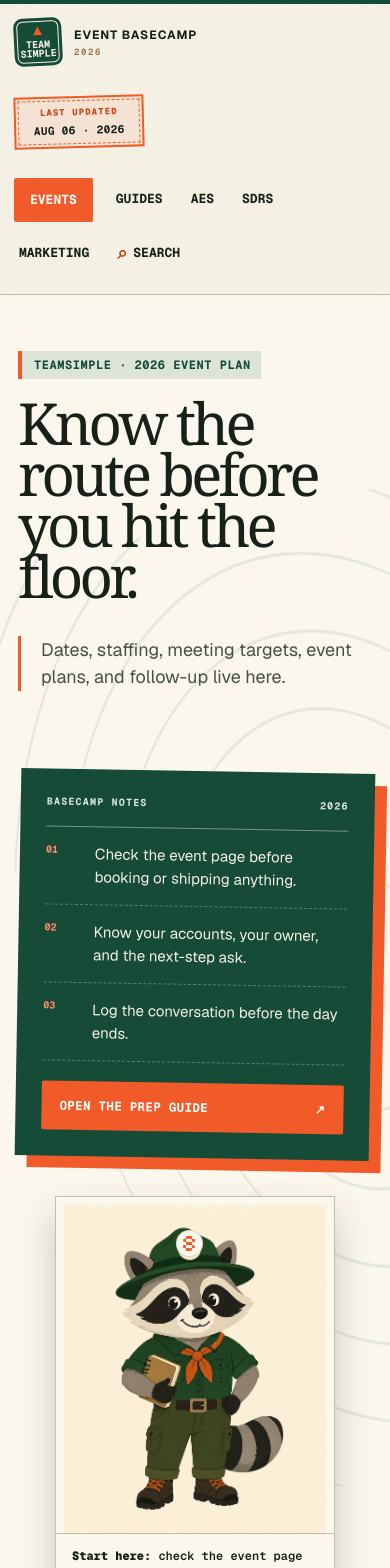
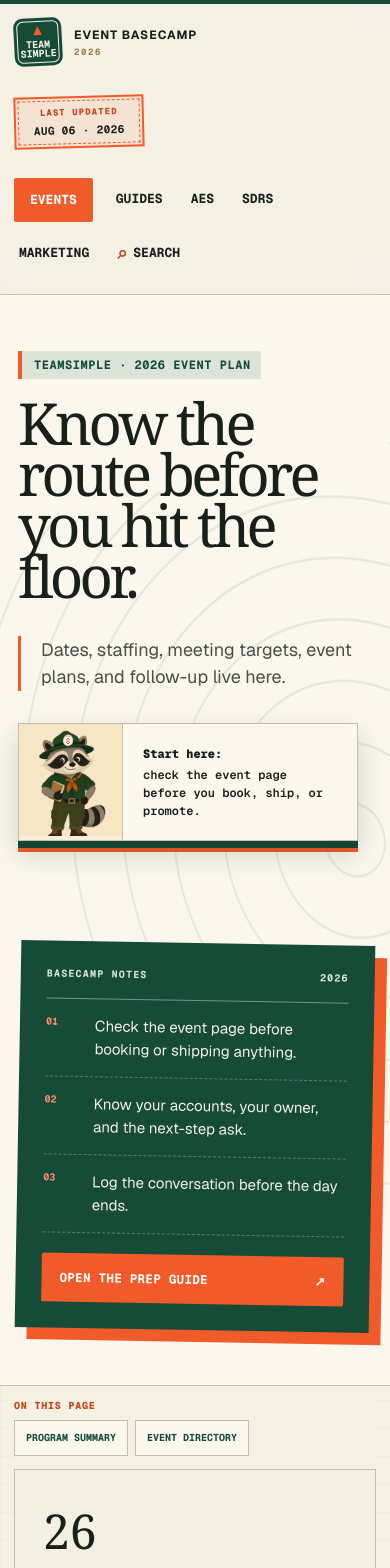
Before and after one commit to holden-biscuits/simple, a Next.js app: page / in a window 390 px wide. Shown: the top 1568 px of the page. Built offline with nearby package versions, Linux system fonts and the light colour scheme.

Commit message:
Fix ranger card hero overlap

```diff
--- a/app/globals.css
+++ b/app/globals.css
@@ -65,13 +65,13 @@
 .route-line { display: grid; grid-template-columns: 34px 1fr; gap: 15px; padding: 16px 0; border-bottom: 1px dashed rgba(255,255,255,.28); }
 .route-line > span { color: #ff8b67; font: 700 10px var(--font-geist-mono), monospace; }
 .route-line p { margin: 0; font-size: 15px; line-height: 1.5; }
-.hero-tools { position: relative; align-self: end; padding-bottom: 175px; }
-.ranger-card { position: absolute; left: 50%; bottom: -78px; width: 246px; z-index: 2; text-align: center; background: var(--canvas); border: 1px solid var(--line); box-shadow: 0 18px 38px rgba(24,33,25,.24), 0 8px 0 var(--green), 0 13px 0 var(--signal); transform: translateX(-50%); }
-.ranger-figure { position: relative; padding: 8px 8px 0; overflow: hidden; }
-.ranger-figure > img { width: 100%; height: auto; display: block; mix-blend-mode: multiply; filter: saturate(.92) contrast(1.03); }
+.hero-tools { position: relative; align-self: end; }
+.ranger-card { width: min(390px, calc(100% - 16px)); min-height: 118px; margin: 38px 0 0 8px; display: grid; grid-template-columns: 118px 1fr; text-align: left; background: var(--canvas); border: 1px solid var(--line); box-shadow: 0 12px 28px rgba(24,33,25,.18), 0 7px 0 var(--green), 0 11px 0 var(--signal); }
+.ranger-figure { min-width: 0; position: relative; overflow: hidden; border-right: 1px solid var(--line); background: #f7edd8; }
+.ranger-figure > img { width: 100%; height: 118px; display: block; object-fit: cover; object-position: 50% 13%; mix-blend-mode: multiply; filter: saturate(.92) contrast(1.03); }
 .ranger-hat-logo { position: absolute; left: 43.15%; top: 9.85%; width: 9.55%; aspect-ratio: 1; display: grid; place-items: center; border-radius: 50%; background: var(--canvas); box-shadow: inset 0 0 0 1px rgba(24,33,25,.15); transform: rotate(1deg); }
 .ranger-hat-logo img { width: 45%; height: 58%; object-fit: contain; }
-.ranger-card p { margin: 0; padding: 14px 16px 16px; background: var(--canvas); border-top: 1px solid var(--line); font: 600 12px/1.45 var(--font-geist-mono), monospace; text-align: left; }
+.ranger-card p { margin: 0; padding: 18px 20px; display: flex; flex-direction: column; justify-content: center; gap: 3px; background: var(--canvas); font: 600 12px/1.5 var(--font-geist-mono), monospace; }
 .button { margin-top: 24px; display: inline-flex; justify-content: space-between; gap: 40px; align-items: center; min-width: 230px; min-height: 48px; padding: 16px 18px; background: var(--signal); color: white; font: 700 12.5px var(--font-geist-mono), monospace; letter-spacing: .025em; text-transform: uppercase; border-radius: 2px; }
 .route-board .button { width: 100%; margin-top: 20px; }
 .button:hover { background: var(--signal-dark); }
@@ -498,8 +498,9 @@
   .measurement { padding: 35px 25px; }
   .home-hero::before, .role-hero::before, .event-hero::before { inset: 0 -70% 0 12%; }
   .directory::before { display: none; }
-  .hero-tools { padding-bottom: 0; display: flex; flex-direction: column; }
-  .ranger-card { position: relative; left: auto; bottom: auto; width: min(280px, calc(100% - 40px)); margin: 38px auto 26px; order: 2; box-shadow: 0 18px 34px rgba(24,33,25,.22), 0 8px 0 var(--green), 0 13px 0 var(--signal); transform: none; }
+  .hero-tools { display: block; }
+  .ranger-card { width: min(100% - 14px, 390px); margin: 32px 0 22px 0; grid-template-columns: 104px 1fr; box-shadow: 0 12px 26px rgba(24,33,25,.18), 0 7px 0 var(--green), 0 11px 0 var(--signal); }
+  .ranger-figure > img { height: 112px; }
 }
 
 @media (prefers-reduced-motion: reduce) { * { scroll-behavior: auto !important; transition: none !important; } }
--- a/app/page.tsx
+++ b/app/page.tsx
@@ -23,6 +23,15 @@
           <p className="eyebrow">TeamSimple · 2026 event plan</p>
           <h1>Know the route before you hit the floor.</h1>
           <p className="hero-note">Dates, staffing, meeting targets, event plans, and follow-up live here.</p>
+          <div className="ranger-card">
+            <div className="ranger-figure">
+              <Image src="/ranger-raccoon.png" width={1122} height={1402} alt="A raccoon ranger wearing a green hat with the Simple logo" priority unoptimized />
+              <span className="ranger-hat-logo" aria-hidden="true">
+                <Image src="/simple-mark.svg" width={19} height={24} alt="" />
+              </span>
+            </div>
+            <p><strong>Start here:</strong> check the event page before you book, ship, or promote.</p>
+          </div>
         </div>
         <div className="hero-tools">
           <div className="route-board" aria-label="Basecamp quick guide">
@@ -31,15 +40,6 @@
             <div className="route-line"><span>02</span><p>Know your accounts, your owner, and the next-step ask.</p></div>
             <div className="route-line"><span>03</span><p>Log the conversation before the day ends.</p></div>
             <Link className="button" href="/guides">Open the prep guide <span>↗</span></Link>
-          </div>
-          <div className="ranger-card">
-            <div className="ranger-figure">
-              <Image src="/ranger-raccoon.png" width={1122} height={1402} alt="A raccoon ranger wearing a green hat with the Simple logo" priority unoptimized />
-              <span className="ranger-hat-logo" aria-hidden="true">
-                <Image src="/simple-mark.svg" width={19} height={24} alt="" />
-              </span>
-            </div>
-            <p><strong>Start here:</strong> check the event page before you book, ship, or promote.</p>
           </div>
         </div>
       </section>
```
